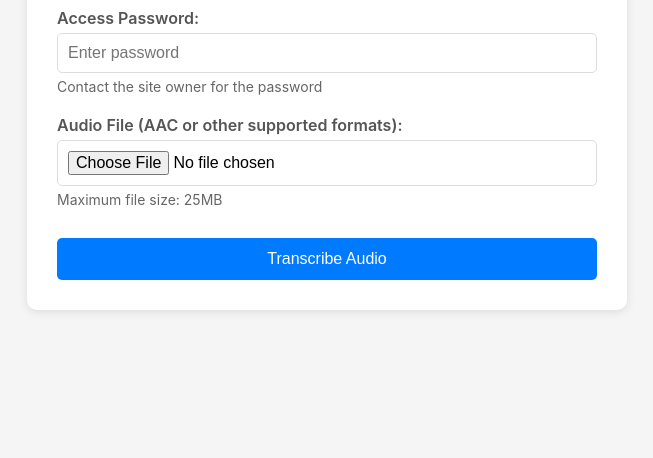
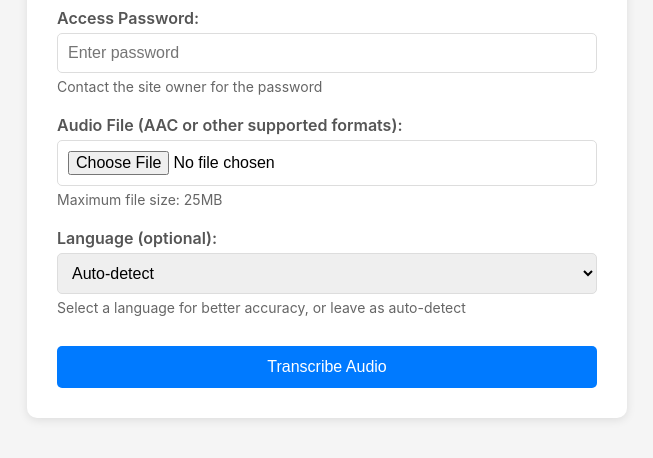
Before and after one commit to citi94/whisper, a website: page index.html in a window 1280 px wide. Shown: the part 132-590 px from the top of the page, without its empty margins (313-966 px from the left). Drawn offline with Linux system fonts and the light colour scheme.

Commit message:
Select Language

```diff
--- a/index.html
+++ b/index.html
@@ -116,6 +116,48 @@
             <p class="info-text">Maximum file size: 25MB</p>
         </div>
 
+        <div class="input-group">
+            <label for="language">Language (optional):</label>
+            <select id="language" style="width: 100%; padding: 10px; border: 1px solid #ddd; border-radius: 5px; font-size: 16px;">
+                <option value="">Auto-detect</option>
+                <option value="en">English</option>
+                <option value="es">Spanish</option>
+                <option value="fr">French</option>
+                <option value="de">German</option>
+                <option value="it">Italian</option>
+                <option value="pt">Portuguese</option>
+                <option value="nl">Dutch</option>
+                <option value="pl">Polish</option>
+                <option value="ru">Russian</option>
+                <option value="zh">Chinese</option>
+                <option value="ja">Japanese</option>
+                <option value="ko">Korean</option>
+                <option value="ar">Arabic</option>
+                <option value="hi">Hindi</option>
+                <option value="sv">Swedish</option>
+                <option value="da">Danish</option>
+                <option value="fi">Finnish</option>
+                <option value="no">Norwegian</option>
+                <option value="tr">Turkish</option>
+                <option value="he">Hebrew</option>
+                <option value="id">Indonesian</option>
+                <option value="ms">Malay</option>
+                <option value="th">Thai</option>
+                <option value="vi">Vietnamese</option>
+                <option value="el">Greek</option>
+                <option value="cs">Czech</option>
+                <option value="hu">Hungarian</option>
+                <option value="uk">Ukrainian</option>
+                <option value="ro">Romanian</option>
+                <option value="bg">Bulgarian</option>
+                <option value="hr">Croatian</option>
+                <option value="sr">Serbian</option>
+                <option value="sk">Slovak</option>
+                <option value="sl">Slovenian</option>
+            </select>
+            <p class="info-text">Select a language for better accuracy, or leave as auto-detect</p>
+        </div>
+
         <button id="transcribeBtn" onclick="transcribeAudio()">Transcribe Audio</button>
 
         <div id="status" class="status"></div>
@@ -139,6 +181,7 @@
             const password = document.getElementById('accessPassword').value;
             const fileInput = document.getElementById('audioFile');
             const file = fileInput.files[0];
+            const language = document.getElementById('language').value;
             const button = document.getElementById('transcribeBtn');
 
             if (!password) {
@@ -176,7 +219,8 @@
                     body: JSON.stringify({
                         password: password,
                         audio: base64,
-                        filename: file.name
+                        filename: file.name,
+                        language: language
                     })
                 });
 
```
Also changed, not shown: netlify/functions/transcribe.js (+6 -1 lines).
